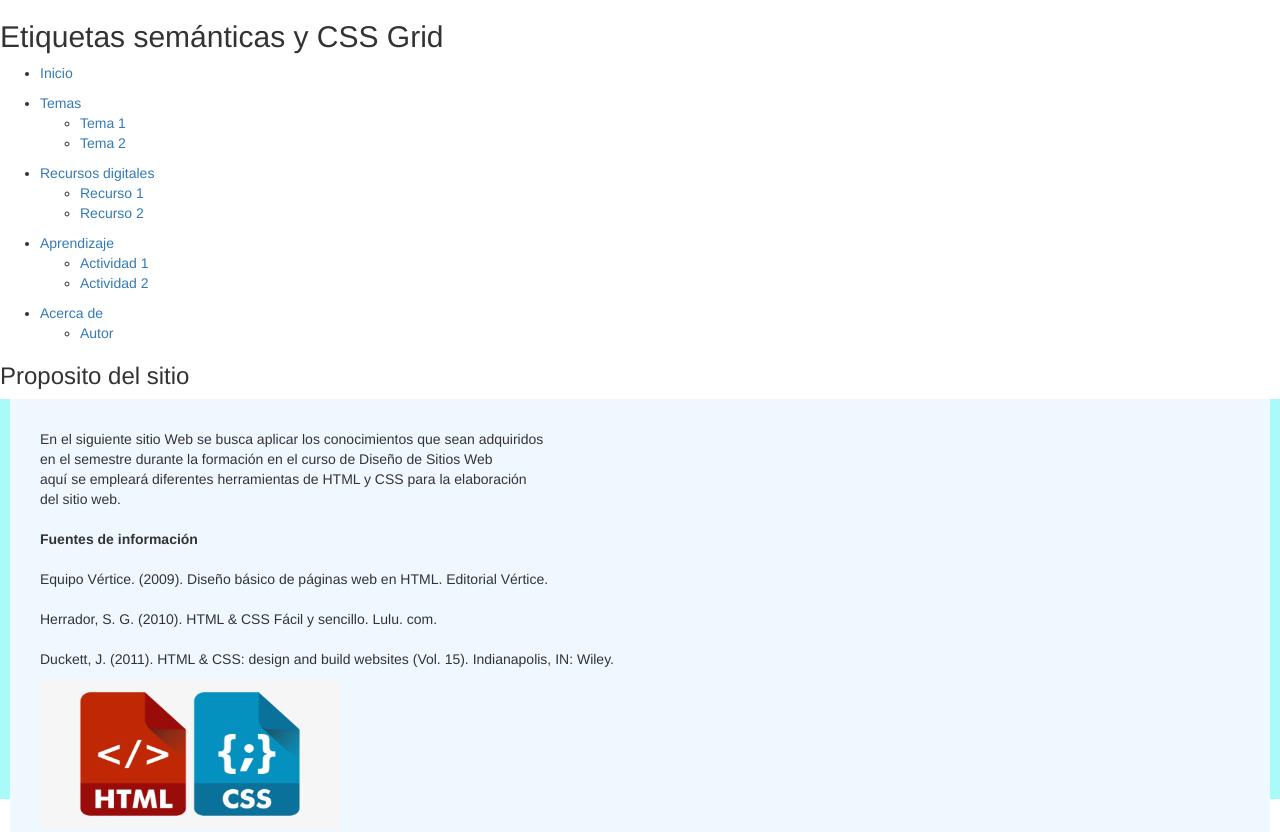
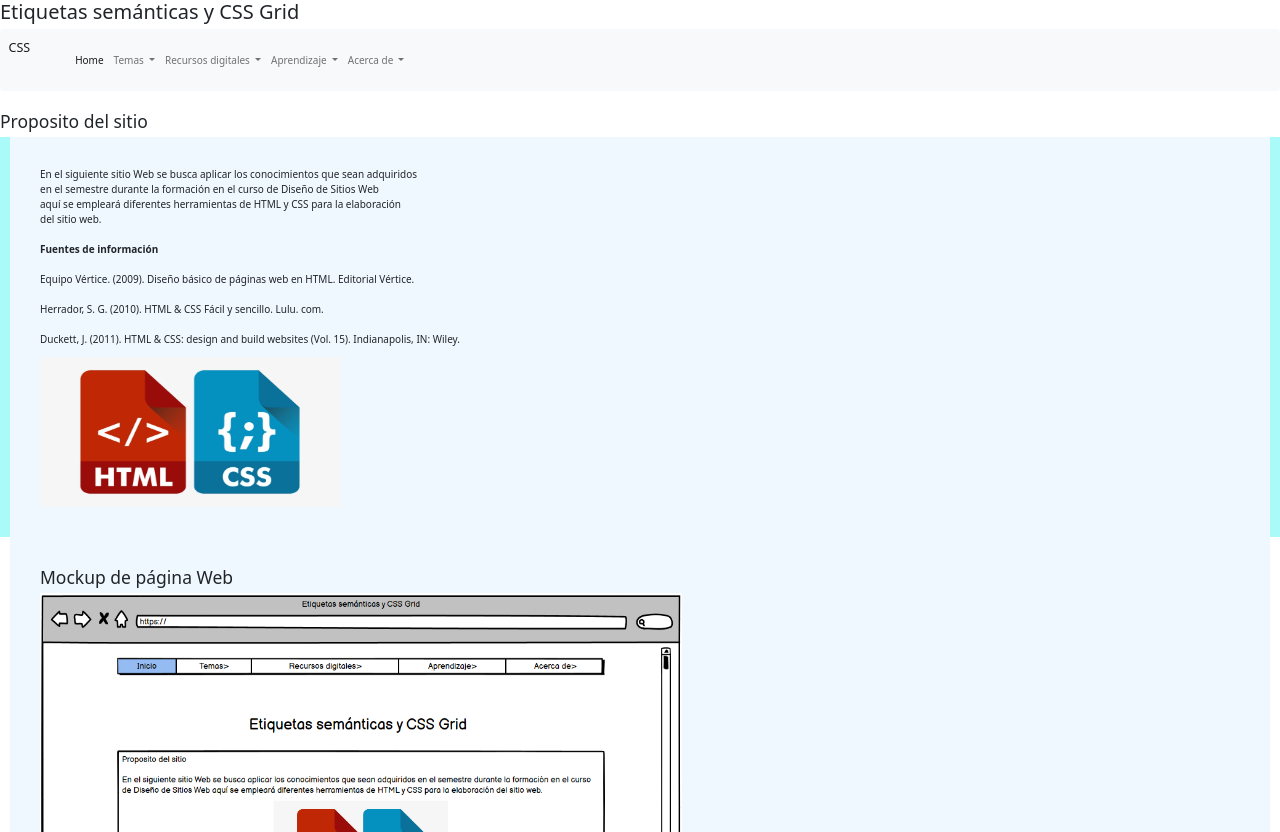
Before and after one commit to wgomez03/DSW-WilmarGomez, a plain HTML site: page Fase 4/index.html in a window 1280 px wide. Shown: the top 832 px of the page. Drawn offline with nearby package versions, Linux system fonts and the light colour scheme.

Commit message:
Aplicación de menú Bootstrap.
Se realiza la modificación del menú inicial empleando Bootstrap.

```diff
--- a/Fase 4/index.html
+++ b/Fase 4/index.html
@@ -3,49 +3,62 @@
     <link rel="stylesheet" href="style.css">
     <meta name="viewport" content="width=device-width, initial-scale=1.0">
     <link rel="stylesheet" href="css/bootstrap.min.css">
+    <link href="https://cdn.jsdelivr.net/npm/bootstrap@5.0.2/dist/css/bootstrap.min.css" rel="stylesheet" integrity="sha384-EVSTQN3/azprG1Anm3QDgpJLIm9Nao0Yz1ztcQTwFspd3yD65VohhpuuCOmLASjC" crossorigin="anonymous">
 <header>
     <h2> Etiquetas semánticas y CSS Grid</h2>
 </header>
 
-<nav>
-    <div>
-        <ul id = "nav0">
-            <li> <a href = ""> Inicio </a> </li>
+<body>
+    <nav class="navbar navbar-expand-lg navbar-light bg-light">
+        <div class="container-fluid">
+          <a class="navbar-brand" href="#">CSS</a>
+          <button class="navbar-toggler" type="button" data-bs-toggle="collapse" data-bs-target="#navbarNavDropdown" aria-controls="navbarNavDropdown" aria-expanded="false" aria-label="Toggle navigation">
+            <span class="navbar-toggler-icon"></span>
+          </button>
+          <div class="collapse navbar-collapse" id="navbarNavDropdown">
+            <ul class="navbar-nav">
+              <li class="nav-item">
+                <a class="nav-link active" aria-current="page" href="#">Home</a>
+              </li>
+              <li class="nav-item dropdown">
+                <a class="nav-link dropdown-toggle" href="#" id="navbarDropdownMenuLink" role="button" data-bs-toggle="dropdown" aria-expanded="false">
+                  Temas
+                </a>
+                <ul class="dropdown-menu" aria-labelledby="navbarDropdownMenuLink">
+                  <li><a class="dropdown-item" href="Tema1.html">Tema 1</a></li>
+                  <li><a class="dropdown-item" href="Tema2.html">Tema 2</a></li>
                 </ul>
-        <ul id = "nav1">
-            <li> <a href = "" > Temas </a></li>
-            <ul>
-                <li><a href = "Tema1.html">Tema 1</a></li>
-                <li><a href = "Tema2.html">Tema 2</a></li>
+              </li>
+              <li class="nav-item dropdown">
+                <a class="nav-link dropdown-toggle" href="#" id="navbarDropdownMenuLink" role="button" data-bs-toggle="dropdown" aria-expanded="false">
+                  Recursos digitales
+                </a>
+                <ul class="dropdown-menu" aria-labelledby="navbarDropdownMenuLink">
+                  <li><a class="dropdown-item" href="Recurso1.html">Recurso 1</a></li>
+                  <li><a class="dropdown-item" href="Recurso2.html">Recurso 2</a></li>
                 </ul>
+              </li>
+              <li class="nav-item dropdown">
+                <a class="nav-link dropdown-toggle" href="#" id="navbarDropdownMenuLink" role="button" data-bs-toggle="dropdown" aria-expanded="false">
+                  Aprendizaje
+                </a>
+                <ul class="dropdown-menu" aria-labelledby="navbarDropdownMenuLink">
+                  <li><a class="dropdown-item" href="Actividad1.html">Actividad 1</a></li>
+                  <li><a class="dropdown-item" href="Actividad2.html">Actividad 2</a></li>
                 </ul>
-
-        <ul id = "nav2">
-            <li> <a href = "" > Recursos digitales </a></li>
-            <ul>
-                <li><a href = "Recurso1.html">Recurso 1</a></li>
-                <li><a href = "Recurso2.html">Recurso 2</a></li>
+              </li>
+              <li class="nav-item dropdown">
+                <a class="nav-link dropdown-toggle" href="#" id="navbarDropdownMenuLink" role="button" data-bs-toggle="dropdown" aria-expanded="false">
+                  Acerca de
+                </a>
+                <ul class="dropdown-menu" aria-labelledby="navbarDropdownMenuLink">
+                  <li><a class="dropdown-item" href="Autor.html">Autor</a></li>
                 </ul>
-        </ul>
-
-        <ul id = "nav3">
-            <li> <a href = "" > Aprendizaje </a></li>
-            <ul>
-                <li><a href = "Actividad1.html">Actividad 1</a></li>
-                <li><a href = "Actividad2.html">Actividad 2</a></li>
-            </ul>
-        </ul>
-
-        <ul id = "nav4">
-            <li> <a href = "">Acerca de</a></li>
-            <ul>
-                <li> <a href = "Autor.html">Autor</a></li>
-            </ul>
+              </li>
             </ul>
           </div>
+        </div>
       </nav>
-
-<body>
     <h3>Proposito del sitio</h3>
     <article>
         <section>
@@ -84,5 +97,6 @@
             </p>
         </footer>
     </section>
+    <script src="https://cdn.jsdelivr.net/npm/bootstrap@5.0.2/dist/js/bootstrap.bundle.min.js" integrity="sha384-MrcW6ZMFYlzcLA8Nl+NtUVF0sA7MsXsP1UyJoMp4YLEuNSfAP+JcXn/tWtIaxVXM" crossorigin="anonymous"></script>
 </body>
 </html>
```
Lines whose indentation alone changed are shown as unchanged.
